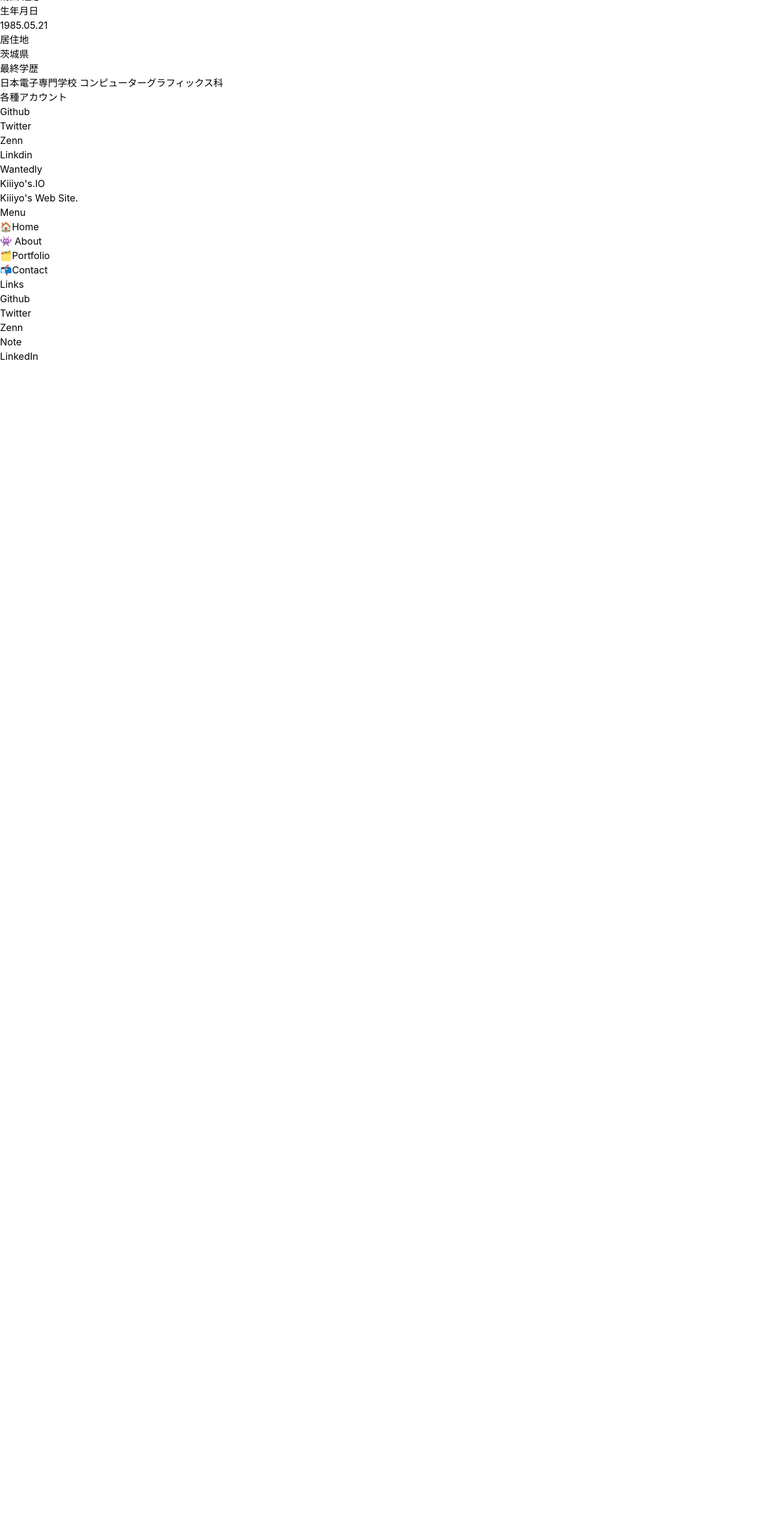
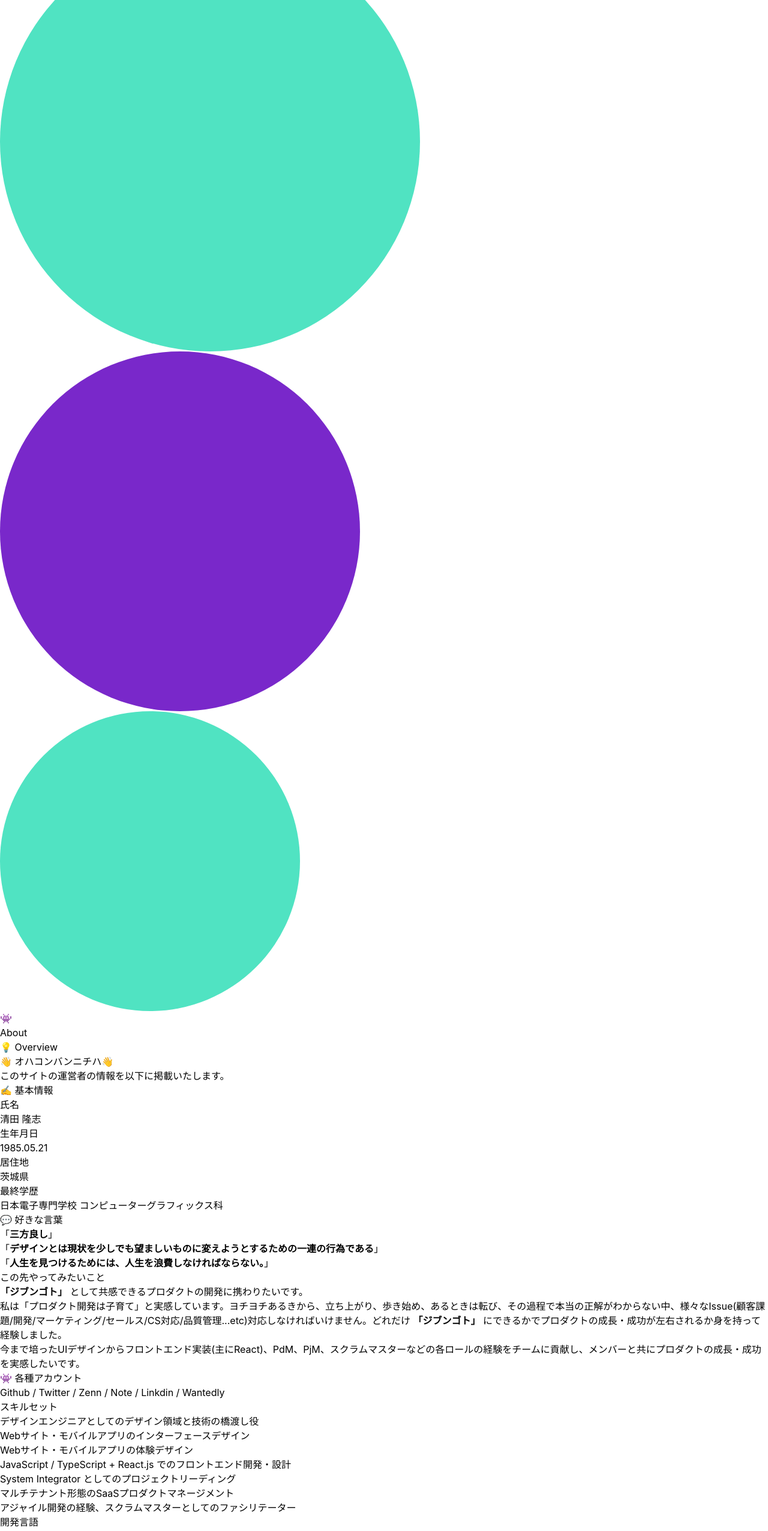
Before and after one commit to kiiiyo/kiiiyo.io, a Next.js app: page /about in a window 1280 px wide. Shown: the part 234-2787 px from the top of the page at 60% size. Before the commit the page ends 840 px from the top, so only its background shows below. Built offline with nearby package versions, Linux system fonts and the light colour scheme.

Commit message:
:lipstick: update page contents

```diff
--- a/src/documents/about.ts
+++ b/src/documents/about.ts
@@ -1,5 +1,10 @@
 export const document = `
-# 基本情報
+# 💡 Overview
+
+👋 オハコンバンニチハ👋
+このサイトの運営者の情報を以下に掲載いたします。
+
+## ✍️ 基本情報
 
 - 氏名
   - 清田 隆志
@@ -10,13 +15,63 @@ export const document = `
 - 最終学歴
   - 日本電子専門学校 コンピューターグラフィックス科
 
-## 各種アカウント
+## 💬 好きな言葉
 
-- [Github](#)
-- [Twitter](#)
-- [Zenn](#)
-- [Linkdin](#)
-- [Wantedly](https://www.wantedly.com/id/takashi_kiyota_jp)
+- 「**三方良し**」
+- 「**デザインとは現状を少しでも望ましいものに変えようとするための一連の行為である**」
+- 「**人生を見つけるためには、人生を浪費しなければならない。**」
+
+## この先やってみたいこと
+
+**「ジブンゴト」** として共感できるプロダクトの開発に携わりたいです。
+
+
+私は「プロダクト開発は子育て」と実感しています。ヨチヨチあるきから、立ち上がり、歩き始め、あるときは転び、その過程で本当の正解がわからない中、様々なIssue(顧客課題/開発/マーケティング/セールス/CS対応/品質管理...etc)対応しなければいけません。どれだけ **「ジブンゴト」** にできるかでプロダクトの成長・成功が左右されるか身を持って経験しました。
+
+
+今まで培ったUIデザインからフロントエンド実装(主にReact)、PdM、PjM、スクラムマスターなどの各ロールの経験をチームに貢献し、メンバーと共にプロダクトの成長・成功を実感したいです。
+
+## 👾 各種アカウント
+
+[Github](https://github.com/kiiiyo) / [Twitter](https://twitter.com/kiiiyo) / [Zenn](https://zenn.dev/kiiiyo) / [Note](https://note.com/kiiiyo) / [Linkdin](https://www.linkedin.com/in/kiyota-takashi-95609222b/)
+/ [Wantedly](https://www.wantedly.com/id/takashi_kiyota_jp)
+
+## スキルセット
+
+- デザインエンジニアとしてのデザイン領域と技術の橋渡し役
+- Webサイト・モバイルアプリのインターフェースデザイン
+- Webサイト・モバイルアプリの体験デザイン
+- JavaScript / TypeScript + React.js でのフロントエンド開発・設計
+- System Integrator としてのプロジェクトリーディング
+- マルチテナント形態のSaaSプロダクトマネージメント
+- アジャイル開発の経験、スクラムマスターとしてのファシリテーター
+
+## 開発言語
+
+HTML / CSS / JavaScript / TypeScript / Node.js / Ruby
+
+## フレームワーク・その他
+
+
+React / Strapi / Express / GraphQL / Firebase / Vite / Contentful / Cypress / MUI / Bootstrap
+
+
+## 職務経歴詳細
+
+- クラスメソッド株式会社
+- フリーランス
+- リクルートスタッフィング(派遣社員)
+  - 派遣先: 株式会社アイエムジェイ
+  - 派遣先: JCOM株式会社
+- 株式会社アドプロモート
+
+
+## 記事執筆
+
+- [DevelopersIO](https://dev.classmethod.jp/author/kiyota-takashi/)
+- [Zenn](https://zenn.dev/kiiiyo)
+- [Note](https://note.com/kiiiyo)
+
 
 
 
--- a/src/pages/about/index.tsx
+++ b/src/pages/about/index.tsx
@@ -8,8 +8,49 @@ import { document } from '@/documents/about'
 
 const Hero: FC = () => {
   return (
-    <div className="py-8 bg-gray-400">
-      <div className="flex flex-row items-center p-8 mx-auto max-w-full sm:max-w-3xl md:py-16 lg:max-w-5xl">
+    <div className="overflow-hidden relative py-8 bg-black">
+      <div className="overflow-hidden absolute inset-0 blur-3xl">
+        <div
+          className="absolute opacity-50 animate-hero-bg-loop-first"
+          style={{
+            width: 700,
+            height: 700,
+            zIndex: '-3',
+            left: '40%',
+            top: '40%',
+            background: '#50e3c2',
+            borderRadius: '100%'
+            //animationName: 'test'
+          }}
+        ></div>
+        <div
+          className="absolute opacity-50 animate-hero-bg-loop-second"
+          style={{
+            width: 600,
+            height: 600,
+            zIndex: '-1',
+            left: '30%',
+            top: '30%',
+            background: '#7928ca',
+            borderRadius: '100%'
+            //animationName: 'test'
+          }}
+        ></div>
+        <div
+          className="absolute opacity-50 animate-hero-bg-loop-third"
+          style={{
+            width: 500,
+            height: 500,
+            zIndex: '-2',
+            left: '50%',
+            top: '50%',
+            background: '#50e3c2',
+            borderRadius: '100%'
+            //animationName: 'test'
+          }}
+        ></div>
+      </div>
+      <div className="flex relative flex-row items-center p-8 mx-auto max-w-full sm:max-w-3xl md:py-16 lg:max-w-5xl">
         <span className="block mr-4 text-4xl md:text-6xl">👾</span>
         <h2 className="text-4xl font-bold text-white md:text-6xl">About</h2>
       </div>
--- a/src/styles/globals.css
+++ b/src/styles/globals.css
@@ -51,8 +51,28 @@
     @apply mt-0;
   }
 
+  .markdown p {
+    @apply leading-7;
+  }
+
   .markdown ul {
     @apply pl-8;
+  }
+
+  .markdown a:link {
+    @apply underline text-neutral-500;
+  }
+
+  .markdown a:visited {
+    @apply underline text-neutral-500;
+  }
+
+  .markdown a:hover {
+    @apply underline text-neutral-400;
+  }
+
+  .markdown a:active {
+    @apply underline text-neutral-600;
   }
 
   .markdown ul > li {
```
